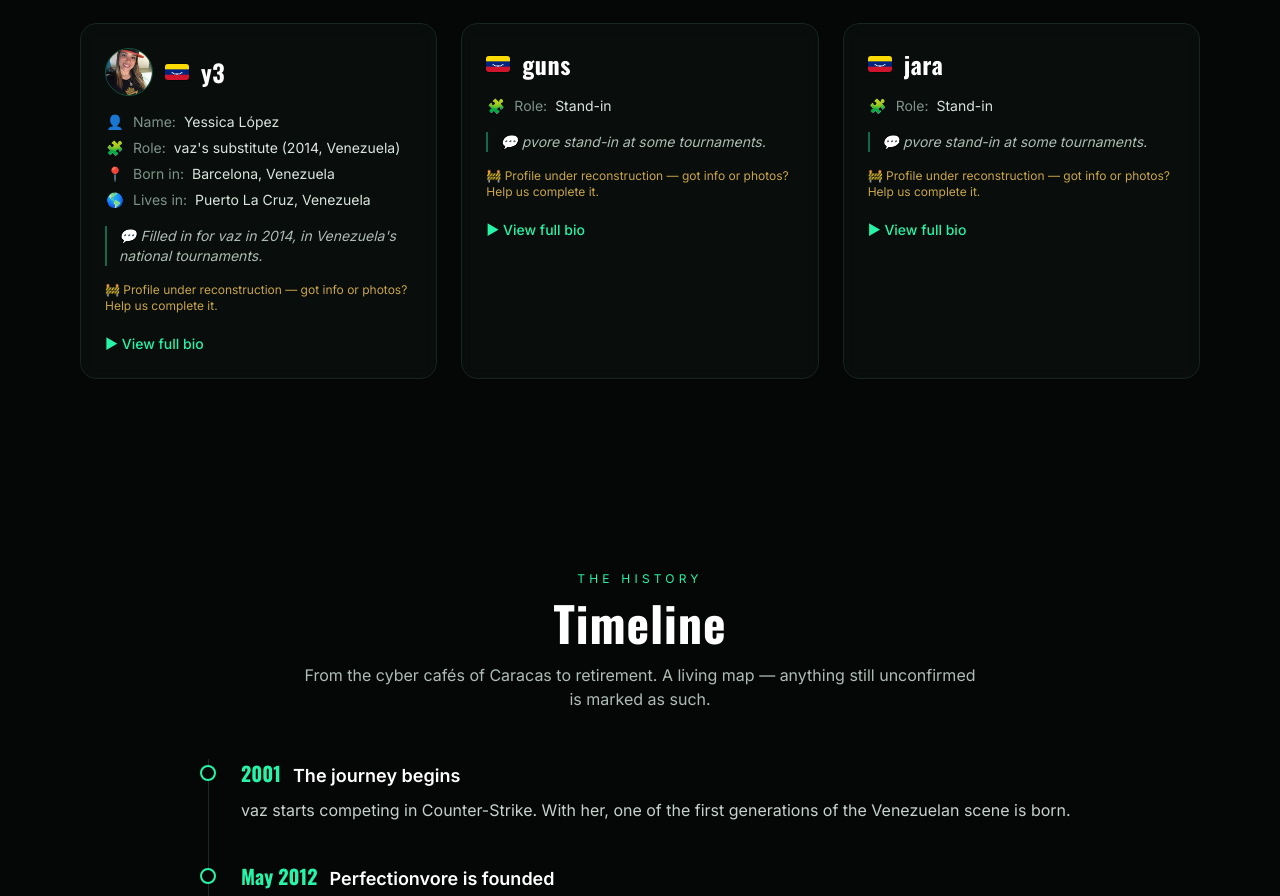
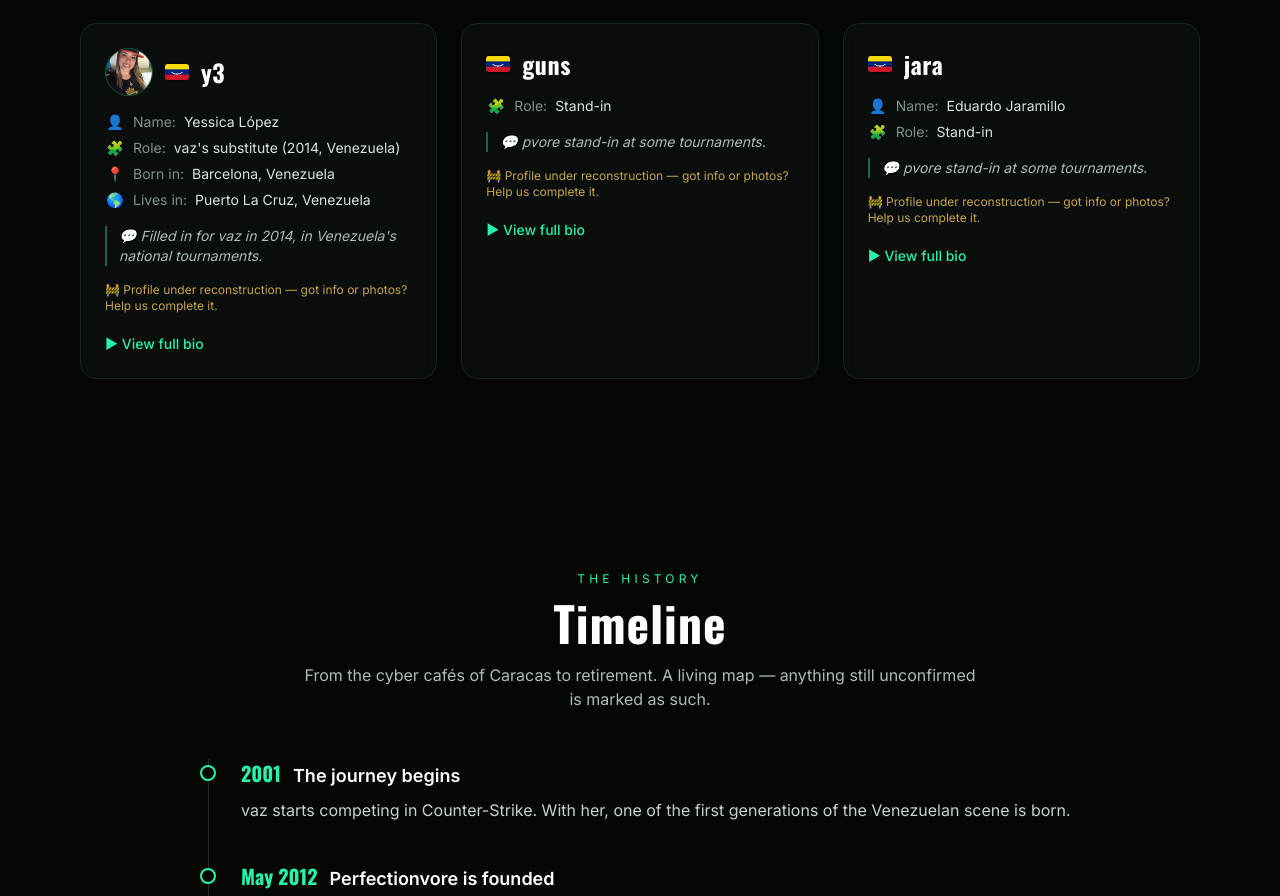
Before and after one commit to diurnalreign/perfectionvore, a React (Vite) app: page / in a window 1280 px wide. Shown: the part 3367-4263 px from the top of the page. Built offline with nearby package versions, Linux system fonts and the light colour scheme.

Commit message:
Añade el nombre real de jara (Eduardo Jaramillo)
Co-Authored-By: Claude Opus 4.8 <noreply@anthropic.com>
Claude-Session: https://claude.ai/code/session_01BB6Kwsi6y9yUf3GDsb7pND

```diff
--- a/src/data/players.ts
+++ b/src/data/players.ts
@@ -303,6 +303,7 @@ const RAW_PLAYERS: RawPlayer[] = [
   {
     id: 'jara',
     nationality: 'VE',
+    fullName: 'Eduardo Jaramillo',
     nick: 'jara',
     roles: ['Player'],
     roleLabel: 'Stand-in',
```
